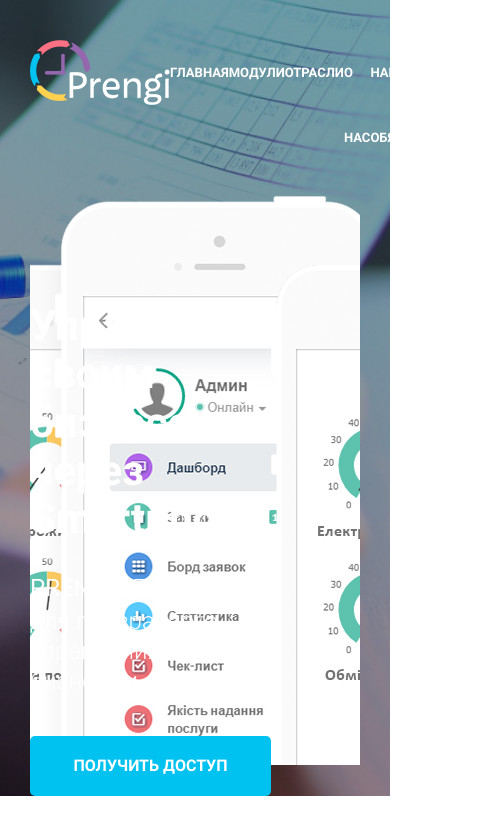
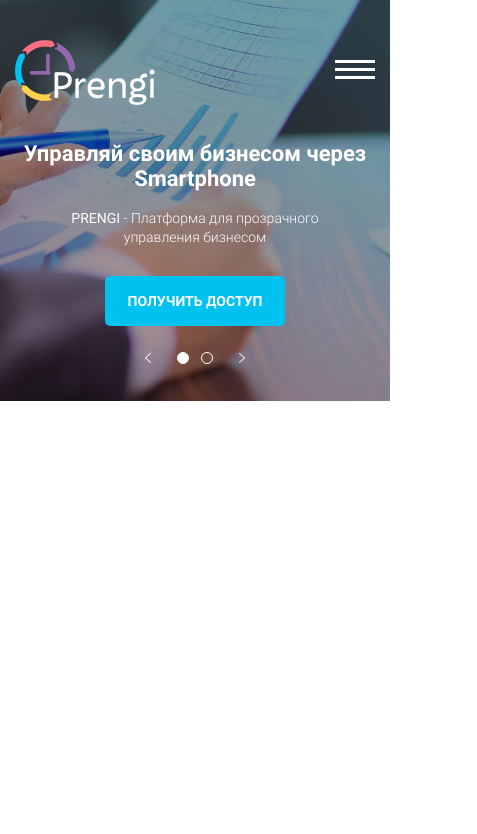
Before and after one commit to alex-lys/web-layouts_prengi, a website: page src/index.html in a window 390 px wide. Shown: the whole page, 477 px wide, since content can reach past the window. Drawn offline with nearby package versions, Linux system fonts and the light colour scheme; files that its build step writes are made by us from their sources; files whose address does not match are found by name.

Commit message:
add media rules for promo add media rules for header add media rules for menu add mobile menu

```diff
--- a/src/index.html
+++ b/src/index.html
@@ -71,6 +71,7 @@
                         <img src="img/logo.png" alt="Prengi logo">
                     </div>
                     <nav class="menu">
+                        <div class="menu__close">&times;</div>
                         <div class="menu__item">
                             <a href="#">Главная</a>
                         </div>
@@ -87,6 +88,11 @@
                             <a href="#">Наши обязательства</a>
                         </div>
                     </nav>
+                    <div class="hamburger">
+                        <div class="hamburger__line"></div>
+                        <div class="hamburger__line"></div>
+                        <div class="hamburger__line"></div>
+                    </div>
                 </header>
                 <div class="promo__slider">
                     <div class="promo__slide">
@@ -121,19 +127,7 @@
                     </div>
                 </div>
                 <div class="promo__nav">
-                    <!-- <div class="promo__left">
-                        <img src="img/promo-slider-left.png" alt="">
-                    </div> -->
-                    <div class="promo__dots">
-                        <!-- <div class="promo__dot"></div>
-                        <div class="promo__dot promo__dot_active"></div>
-                        <div class="promo__dot"></div>
-                        <div class="promo__dot"></div>
-                        <div class="promo__dot"></div> -->
-                    </div>
-                    <!-- <div class="promo__right">
-                        <img src="img/promo-slider-right.png" alt="">
-                    </div> -->
+                    <div class="promo__dots"></div>
                 </div>
             </div>
         </section>
--- a/src/js/main.js
+++ b/src/js/main.js
@@ -1,6 +1,5 @@
 $(document).ready(function(){
     //Slick Slider Promo
-    $(document).ready(function(){
     $('.promo__slider').slick({
         speed: 1200,
         infinite: true,
@@ -13,6 +12,20 @@
         nextArrow: '<div class="promo__right"><img src="img/promo-slider-right.png" alt=""></div>'
 
     });
-    });
+
+    //Mobile Menu
+    // let buttonMenuMobile = $('.namburger'),
+    //     buttonMenuClose = $('.menu__close'),
+    //     menu = $('.menu');
+
+    const showMobileMenu = (element) => {
+        element.on('click', function() {
+            $('.menu').toggleClass('menu_active');
+        })
+    }
+
+    showMobileMenu($('.hamburger'));
+    showMobileMenu($('.menu__close'));
+
 
 });
--- a/src/scss/base/_base.scss
+++ b/src/scss/base/_base.scss
@@ -16,3 +16,8 @@
     margin: 0 auto;
     padding: 0 30px;
 }
+@media (max-width: 575px) {
+    .container {
+        padding: 0 15px;
+    }
+}
--- a/src/scss/blocks/_buttons.scss
+++ b/src/scss/blocks/_buttons.scss
@@ -17,3 +17,17 @@
     border: 0;
     border-radius: 5px;
 }
+@media (max-width: 767px) {
+    .button {
+        width: 180px;
+        height: 50px;
+        font-size: 14px;
+    }
+}
+
+@media (max-width: 575px) {
+    .button {
+        display: block;
+        margin: 0 auto;
+    }
+}
--- a/src/scss/blocks/_menu.scss
+++ b/src/scss/blocks/_menu.scss
@@ -11,4 +11,60 @@
             color: #ffffff;
         }
     }
+    &__close {
+        display: none;
+        margin-bottom: 50px;
+        font-size: 40px;
+        line-height: 0.5;
+        color: #ffffff;
+        cursor: pointer;
+        text-align: right;
+    }
 }
+.hamburger {
+    display: none;
+    padding: 15px 0;
+    cursor: pointer;
+    &__line {
+        margin-top: 5px;
+        width: 40px;
+        height: 3px;
+        background: #ffffff;
+    }
+}
+@media (max-width: 991px) {
+    .menu {
+        width: 460px;
+    }
+}
+@media (max-width: 767px) {
+    .menu {
+        flex-direction: column;
+        justify-content: start;
+        position: absolute;
+        z-index: 2;
+        padding: 60px 10px 0 40px;
+        width: calc(100% + 30px);
+        height: 100vh;
+        top: calc(-40px + -100vh);
+        left: -30px;
+        background: rgba($color: #00c2f0, $alpha: 0.9);
+        transition: ease-out 0.5s;
+        &__item {
+            text-align: center;
+            a {
+                font-size: 20px;
+                line-height: 30px;
+            }
+        }
+        &__close {
+            display: block;
+        }
+        &_active {
+            top: -40px;
+        }
+    }
+    .hamburger {
+        display: block;
+    }
+}
--- a/src/scss/blocks/_promo.scss
+++ b/src/scss/blocks/_promo.scss
@@ -5,9 +5,6 @@
     background: url('../img/promo-bg.jpg') center (center/cover) no-repeat;
     &__slider {
         margin-top: 26px;
-    }
-    &__slide {
-        // margin: 0 20px;
     }
     &__item {
         display: flex;
@@ -40,10 +37,12 @@
         display: flex;
         justify-content: space-between;
         align-items: center;
-        width: 105px;
-        top: 620px;
+        padding: 0 10px;
+        width: 120px;
+        bottom: 68px;
         left: 50%;
         transform: translateX(-50%);
+        border-radius: 5px;
     }
     &__left {
         cursor: pointer;
@@ -80,3 +79,72 @@
     }
 
 }
+@media (max-width: 991px) {
+    .promo {
+        min-height: 460px;
+        &__item {
+            min-height: 360px;
+        }
+        &__descr {
+            margin-top: 50px;
+        }
+        &__title {
+            font-size: 36px;
+        }
+        &__subtitle {
+            font-size: 20px;
+        }
+        &__img {
+            img {
+                max-width: 100%;
+                max-height: 100%;
+            }
+        }
+        &__nav {
+            background: rgba($color: #000000, $alpha: 0.5);
+            bottom: 48px;
+        }
+    }
+}
+@media (max-width: 767px) {
+    .promo {
+        min-height: 360px;
+        &__item {
+            min-height: 280px;
+        }
+        &__descr {
+            margin-top: 20px;
+        }
+        &__title {
+            font-size: 22px;
+        }
+        &__subtitle {
+            margin: 16px 0 30px 0;
+            font-size: 14px;
+        }
+        &__nav {
+            bottom: 28px;
+        }
+    }
+}
+@media (max-width: 575px) {
+    .promo {
+        min-height: 360px;
+        &__slider {
+            margin-top: 16px;
+        }
+        &__title {
+            text-align: center;
+        }
+        &__subtitle {
+            text-align: center;
+        }
+        &__img {
+            display: none;
+        }
+        &__nav {
+            bottom: 28px;
+            background: none;
+        }
+    }
+}
```
Also changed, not shown: dist/css/style.min.css, dist/index.html, dist/js/main.js. Lines whose indentation alone changed are shown as unchanged.
